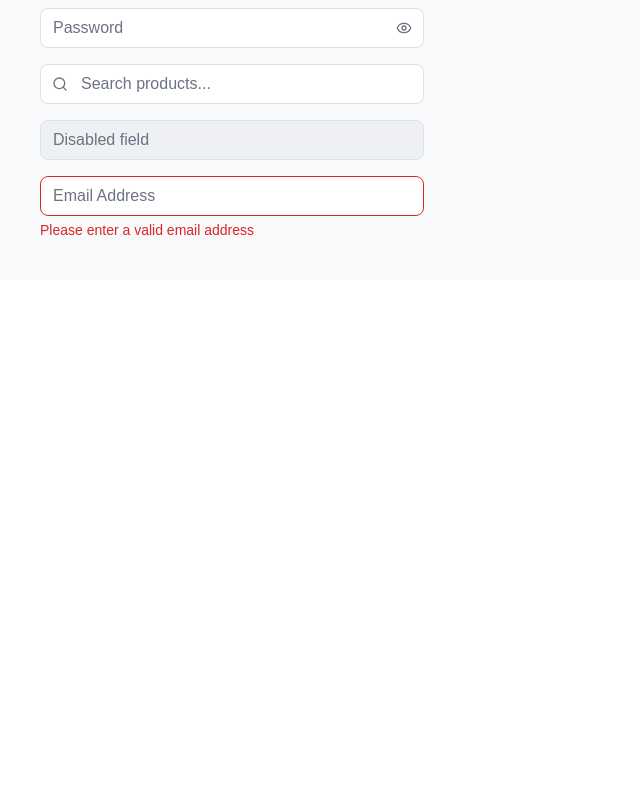
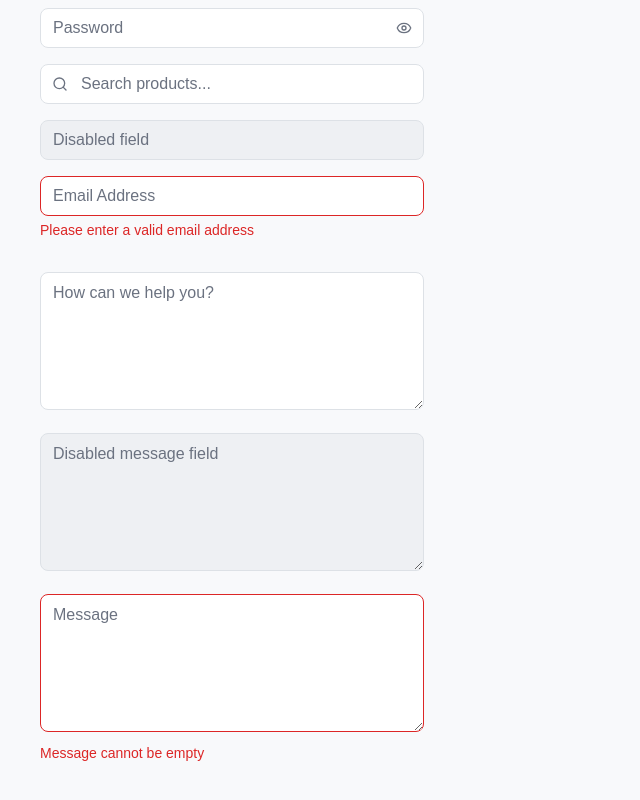
Before and after one commit to momotaun/Annah_E_Commerce, a Next.js app in the folder frontend/: page /playground in a window 1280 px wide. Shown: the part 582-1382 px from the top of the page, without its empty margins (0-640 px from the left). Before the commit the page ends 862 px from the top, so only its background shows below. Built offline with nearby package versions, Linux system fonts and the light colour scheme.

Commit message:
feat: add dynamic Textarea component

```diff
--- /dev/null
+++ b/frontend/src/app/components/ui/Textarea.tsx
@@ -0,0 +1,37 @@
+'use client'
+import { forwardRef } from "react";
+import { cn } from "@/src/lib/utils";
+
+export interface TextareaProps extends React.TextareaHTMLAttributes<HTMLTextAreaElement> {
+  error?: string;
+}
+
+const Textarea = forwardRef<HTMLTextAreaElement, TextareaProps>(
+  ({ className, error, disabled, rows = 5, ...props }, ref) => {
+    return (
+      <div className="w-full">
+        <textarea
+          ref={ref}
+          disabled={disabled}
+          rows={rows}
+          className={cn(
+            "w-full rounded-md border bg-white px-3 py-2 text-base text-gray-900 placeholder:text-gray-500 resize-y",
+            "focus:outline-none focus:ring-2 focus:ring-primary-600 focus:border-primary-600",
+            "disabled:bg-gray-100 disabled:text-gray-500 disabled:cursor-not-allowed",
+            error ? "border-danger-500" : "border-gray-200",
+            className
+          )}
+          {...props}
+        />
+
+        {error && (
+          <p className="mt-1 text-sm text-danger-500">{error}</p>
+        )}
+      </div>
+    );
+  }
+);
+
+Textarea.displayName = "Textarea";
+
+export default Textarea;
--- a/frontend/src/app/playground/page.tsx
+++ b/frontend/src/app/playground/page.tsx
@@ -2,6 +2,7 @@ import Button from "@/src/app/components/ui/Button";
 import Badge from "@/src/app/components/ui/Badge";
 import RatingStars from "@/src/app/components/ui/RatingStars";
 import Input from "@/src/app/components/ui/Input";
+import Textarea from "@/src/app/components/ui/Textarea";
 import { Home, ArrowLeft, RefreshCw, AlertCircle, Search, Mail } from "lucide-react";
 
 export default function PlaygroundPage() {
@@ -60,6 +61,12 @@ export default function PlaygroundPage() {
             <Input placeholder="Disabled field" disabled />
             <Input placeholder="Email Address" error="Please enter a valid email address" />
         </div>
+
+        <div className="flex flex-col gap-4 max-w-sm">
+            <Textarea placeholder="How can we help you?" />
+            <Textarea placeholder="Disabled message field" disabled />
+            <Textarea placeholder="Message" error="Message cannot be empty" />
+        </div>
     </div>
   );
 }
```
